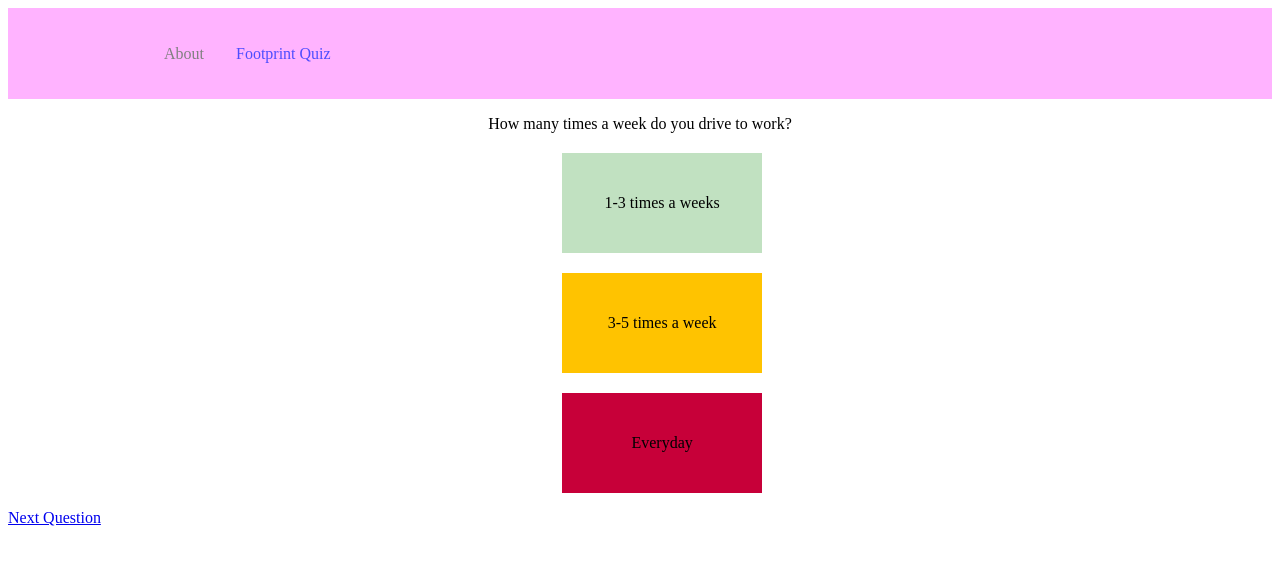
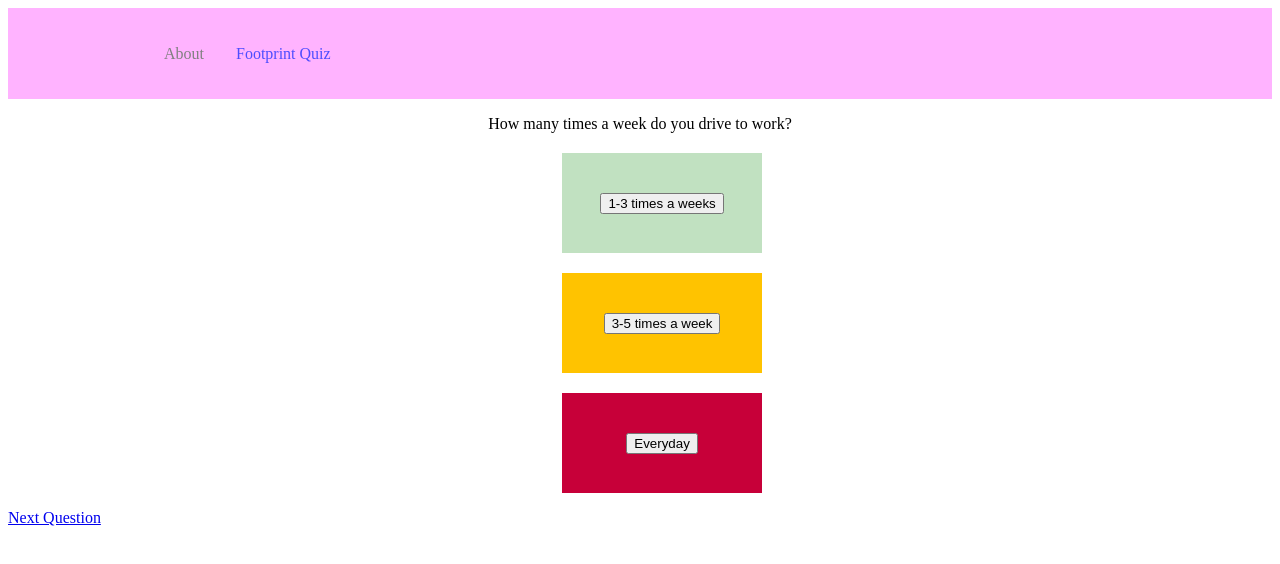
Before and after one commit to BenjaminLe1/SimpleCarbonTracker, a React (Create React App) app in the folder frontend/: page /quiz in a window 1280 px wide. Shown: the top 564 px of the page. Built offline with nearby package versions, Linux system fonts and the light colour scheme; no server answers.

Commit message:
Changed about to home. Removed about.

```diff
--- a/frontend/src/App.js
+++ b/frontend/src/App.js
@@ -4,7 +4,6 @@ import Navbar from './components/Navbar';
 import { BrowserRouter as Router, Routes, Route }
     from 'react-router-dom';
 import Home from './pages';
-import About from './pages/about';
 import Quiz from './pages/quiz';
 
 function App() {
@@ -27,7 +26,6 @@ function App() {
             <Navbar />
             <Routes>
                 <Route exact path='/' exact element={<Home />} />
-                <Route path='/about' element={<About />} />
                 <Route path='/quiz' element={<Quiz />} />
             </Routes>
         </Router>
--- a/frontend/src/components/Navbar/index.js
+++ b/frontend/src/components/Navbar/index.js
@@ -7,7 +7,7 @@ const Navbar = () => {
         <>
             <Nav>
                 <NavMenu>
-                    <NavLink to="/about" activeStyle>
+                    <NavLink to="/" activeStyle>
                         About
                     </NavLink>
                     <NavLink to="/quiz" activeStyle>
--- a/frontend/src/pages/Question.js
+++ b/frontend/src/pages/Question.js
@@ -42,19 +42,21 @@ const answerStyle3 ={
     marginTop: "20px"
 }
 
+
+//Onclick: store score to persons account -> load next question
 function Question(){
     return(
         <div>
             <p style={paraStyle}>How many times a week do you drive to work?</p>
             <ol style={listStyle}>
                 <div style={answerStyle1}>
-                    <p>1-3 times a weeks</p>
+                    <button>1-3 times a weeks</button>
                 </div>
                 <div style={answerStyle2}>
-                    <p>3-5 times a week</p>
+                    <button>3-5 times a week</button>
                 </div>
                 <div style={answerStyle3}>
-                    <p>Everyday</p>
+                    <button>Everyday</button>
                 </div>
             </ol>
         </div>
--- a/frontend/src/pages/about.js
+++ /dev/null
@@ -1,17 +0,0 @@
-import React from "react";
-
-const customStyle = {
-    color: "red"
-};
-
-const About = () => {
-    return (
-        <div>
-            <h1 style={customStyle}>
-                This is where you can check your footprint ! ! ! (carbon)
-            </h1>
-        </div>
-    );
-};
-
-export default About;
--- a/frontend/src/pages/index.js
+++ b/frontend/src/pages/index.js
@@ -1,10 +1,16 @@
 import React from 'react';
 
+
+const customStyle = {
+    color: "red"
+};
 
 const Home = () => {
     return (
         <div>
-            <h1>Welcome to GeeksforGeeks</h1>
+            <h1 style={customStyle}>
+                This is where you can check your footprint ! ! ! (carbon)
+            </h1>
         </div>
     );
 };
```
Also changed, not shown: 1 other file (tests, documents, lock files or other folders).
